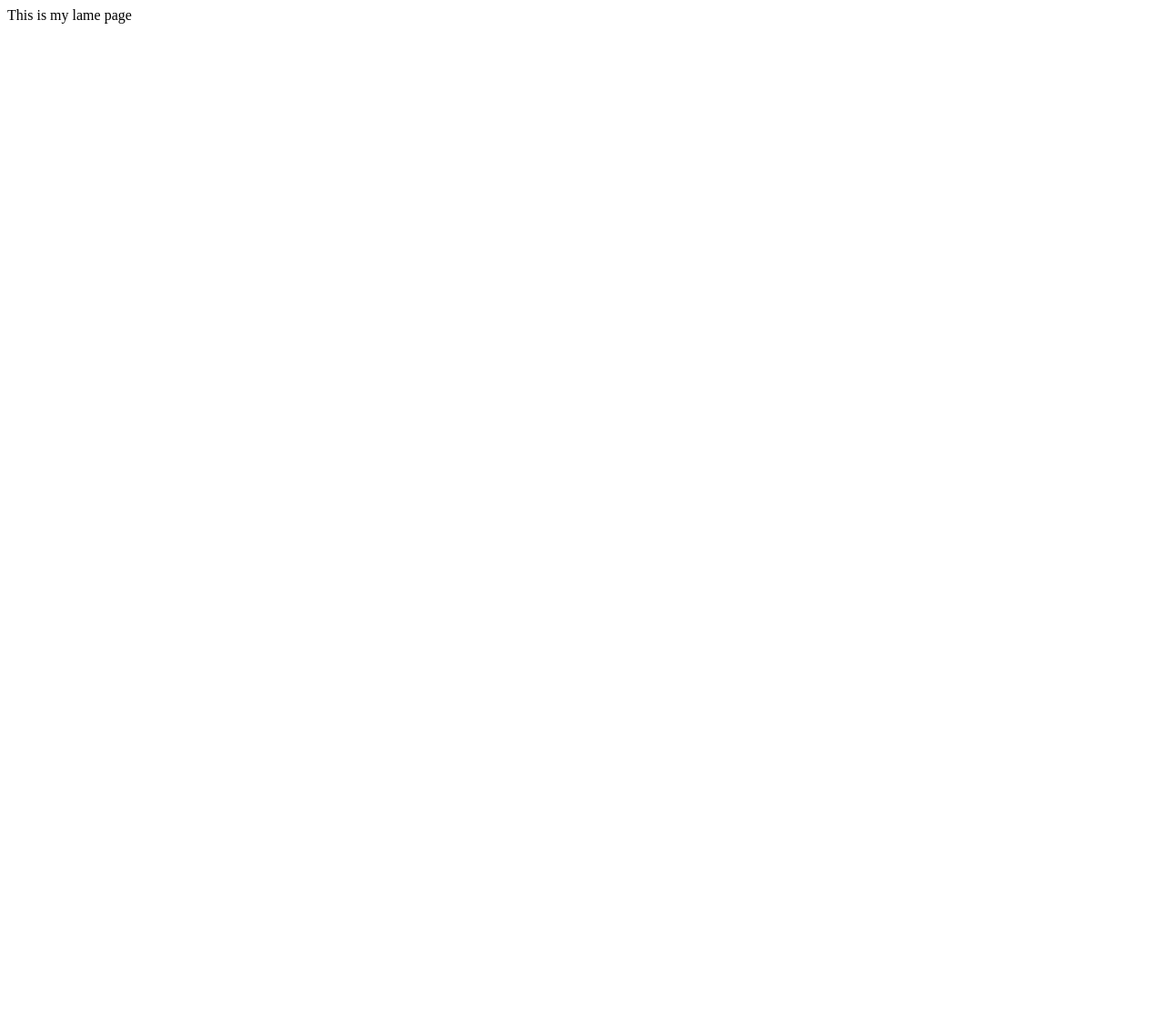
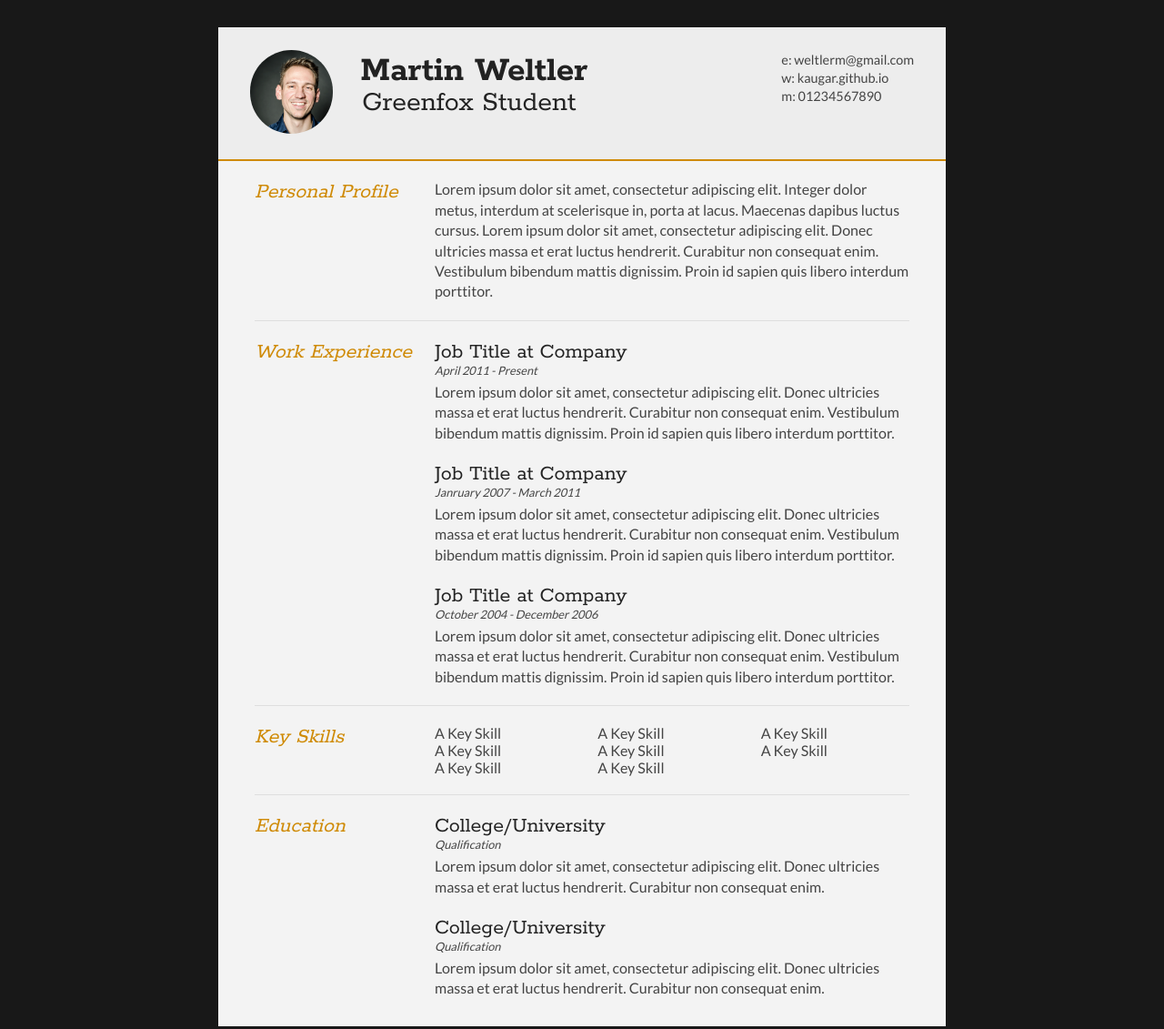
Before and after one commit to Kaugar/kaugar.github.io, a plain HTML site: page index.html in a window 1280 px wide. Shown: the whole page at 91% size. Before the commit the page ends 800 px from the top, so only its background shows below. Drawn offline with Linux system fonts and the light colour scheme.

Commit message:
starting modifications

```diff
--- a/index.html
+++ b/index.html
@@ -1 +1,136 @@
-This is my lame page
+<!DOCTYPE html>
+<html>
+<head>
+<title>Joe Bloggs - Curriculum Vitae</title>
+
+<meta name="viewport" content="width=device-width"/>
+<meta name="description" content="The Curriculum Vitae of Joe Bloggs."/>
+<meta charset="UTF-8">
+
+<link type="text/css" rel="stylesheet" href="style.css">
+<link href='http://fonts.googleapis.com/css?family=Rokkitt:400,700|Lato:400,300' rel='stylesheet' type='text/css'>
+
+<!--[if lt IE 9]>
+<script src="//html5shiv.googlecode.com/svn/trunk/html5.js"></script>
+<![endif]-->
+</head>
+<body id="top">
+<div id="cv" class="instaFade">
+	<div class="mainDetails">
+		<div id="headshot" class="quickFade">
+			<img src="Wm_profile3.png" alt="Martin Weltler" />
+		</div>
+
+		<div id="name">
+			<h1 class="quickFade delayTwo">Martin Weltler</h1>
+			<h2 class="quickFade delayThree">Greenfox Student</h2>
+		</div>
+
+		<div id="contactDetails" class="quickFade delayFour">
+			<ul>
+				<li>e: <a href="mailto:weltlerm@gmail.com" target="_blank">weltlerm@gmail.com</a></li>
+				<li>w: <a href="http://kaugar.github.io">kaugar.github.io</a></li>
+				<li>m: 01234567890</li>
+			</ul>
+		</div>
+		<div class="clear"></div>
+	</div>
+
+	<div id="mainArea" class="quickFade delayFive">
+		<section>
+			<article>
+				<div class="sectionTitle">
+					<h1>Personal Profile</h1>
+				</div>
+
+				<div class="sectionContent">
+					<p>Lorem ipsum dolor sit amet, consectetur adipiscing elit. Integer dolor metus, interdum at scelerisque in, porta at lacus. Maecenas dapibus luctus cursus. Lorem ipsum dolor sit amet, consectetur adipiscing elit. Donec ultricies massa et erat luctus hendrerit. Curabitur non consequat enim. Vestibulum bibendum mattis dignissim. Proin id sapien quis libero interdum porttitor.</p>
+				</div>
+			</article>
+			<div class="clear"></div>
+		</section>
+
+
+		<section>
+			<div class="sectionTitle">
+				<h1>Work Experience</h1>
+			</div>
+
+			<div class="sectionContent">
+				<article>
+					<h2>Job Title at Company</h2>
+					<p class="subDetails">April 2011 - Present</p>
+					<p>Lorem ipsum dolor sit amet, consectetur adipiscing elit. Donec ultricies massa et erat luctus hendrerit. Curabitur non consequat enim. Vestibulum bibendum mattis dignissim. Proin id sapien quis libero interdum porttitor.</p>
+				</article>
+
+				<article>
+					<h2>Job Title at Company</h2>
+					<p class="subDetails">Janruary 2007 - March 2011</p>
+					<p>Lorem ipsum dolor sit amet, consectetur adipiscing elit. Donec ultricies massa et erat luctus hendrerit. Curabitur non consequat enim. Vestibulum bibendum mattis dignissim. Proin id sapien quis libero interdum porttitor.</p>
+				</article>
+
+				<article>
+					<h2>Job Title at Company</h2>
+					<p class="subDetails">October 2004 - December 2006</p>
+					<p>Lorem ipsum dolor sit amet, consectetur adipiscing elit. Donec ultricies massa et erat luctus hendrerit. Curabitur non consequat enim. Vestibulum bibendum mattis dignissim. Proin id sapien quis libero interdum porttitor.</p>
+				</article>
+			</div>
+			<div class="clear"></div>
+		</section>
+
+
+		<section>
+			<div class="sectionTitle">
+				<h1>Key Skills</h1>
+			</div>
+
+			<div class="sectionContent">
+				<ul class="keySkills">
+					<li>A Key Skill</li>
+					<li>A Key Skill</li>
+					<li>A Key Skill</li>
+					<li>A Key Skill</li>
+					<li>A Key Skill</li>
+					<li>A Key Skill</li>
+					<li>A Key Skill</li>
+					<li>A Key Skill</li>
+				</ul>
+			</div>
+			<div class="clear"></div>
+		</section>
+
+
+		<section>
+			<div class="sectionTitle">
+				<h1>Education</h1>
+			</div>
+
+			<div class="sectionContent">
+				<article>
+					<h2>College/University</h2>
+					<p class="subDetails">Qualification</p>
+					<p>Lorem ipsum dolor sit amet, consectetur adipiscing elit. Donec ultricies massa et erat luctus hendrerit. Curabitur non consequat enim.</p>
+				</article>
+
+				<article>
+					<h2>College/University</h2>
+					<p class="subDetails">Qualification</p>
+					<p>Lorem ipsum dolor sit amet, consectetur adipiscing elit. Donec ultricies massa et erat luctus hendrerit. Curabitur non consequat enim.</p>
+				</article>
+			</div>
+			<div class="clear"></div>
+		</section>
+
+	</div>
+</div>
+<script type="text/javascript">
+var gaJsHost = (("https:" == document.location.protocol) ? "https://ssl." : "http://www.");
+document.write(unescape("%3Cscript src='" + gaJsHost + "google-analytics.com/ga.js' type='text/javascript'%3E%3C/script%3E"));
+</script>
+<script type="text/javascript">
+var pageTracker = _gat._getTracker("UA-3753241-1");
+pageTracker._initData();
+pageTracker._trackPageview();
+</script>
+</body>
+</html>
--- /dev/null
+++ b/style.css
@@ -0,0 +1,355 @@
+html,body,div,span,object,iframe,h1,h2,h3,h4,h5,h6,p,blockquote,pre,abbr,address,cite,code,del,dfn,em,img,ins,kbd,q,samp,small,strong,sub,sup,var,b,i,dl,dt,dd,ol,ul,li,fieldset,form,label,legend,table,caption,tbody,tfoot,thead,tr,th,td,article,aside,canvas,details,figcaption,figure,footer,header,hgroup,menu,nav,section,summary,time,mark,audio,video {
+border:0;
+font:inherit;
+font-size:100%;
+margin:0;
+padding:0;
+vertical-align:baseline;
+}
+
+article,aside,details,figcaption,figure,footer,header,hgroup,menu,nav,section {
+display:block;
+}
+
+html, body {background: #181818; font-family: 'Lato', helvetica, arial, sans-serif; font-size: 16px; color: #222;}
+
+.clear {clear: both;}
+
+p {
+	font-size: 1em;
+	line-height: 1.4em;
+	margin-bottom: 20px;
+	color: #444;
+}
+
+#cv {
+	width: 90%;
+	max-width: 800px;
+	background: #f3f3f3;
+	margin: 30px auto;
+}
+
+.mainDetails {
+	padding: 25px 35px;
+	border-bottom: 2px solid #cf8a05;
+	background: #ededed;
+}
+
+#name h1 {
+	font-size: 2.5em;
+	font-weight: 700;
+	font-family: 'Rokkitt', Helvetica, Arial, sans-serif;
+	margin-bottom: -6px;
+}
+
+#name h2 {
+	font-size: 2em;
+	margin-left: 2px;
+	font-family: 'Rokkitt', Helvetica, Arial, sans-serif;
+}
+
+#mainArea {
+	padding: 0 40px;
+}
+
+#headshot {
+	width: 12.5%;
+	float: left;
+	margin-right: 30px;
+}
+
+#headshot img {
+	width: 100%;
+	height: auto;
+	-webkit-border-radius: 50px;
+	border-radius: 50px;
+}
+
+#name {
+	float: left;
+}
+
+#contactDetails {
+	float: right;
+}
+
+#contactDetails ul {
+	list-style-type: none;
+	font-size: 0.9em;
+	margin-top: 2px;
+}
+
+#contactDetails ul li {
+	margin-bottom: 3px;
+	color: #444;
+}
+
+#contactDetails ul li a, a[href^=tel] {
+	color: #444;
+	text-decoration: none;
+	-webkit-transition: all .3s ease-in;
+	-moz-transition: all .3s ease-in;
+	-o-transition: all .3s ease-in;
+	-ms-transition: all .3s ease-in;
+	transition: all .3s ease-in;
+}
+
+#contactDetails ul li a:hover {
+	color: #cf8a05;
+}
+
+
+section {
+	border-top: 1px solid #dedede;
+	padding: 20px 0 0;
+}
+
+section:first-child {
+	border-top: 0;
+}
+
+section:last-child {
+	padding: 20px 0 10px;
+}
+
+.sectionTitle {
+	float: left;
+	width: 25%;
+}
+
+.sectionContent {
+	float: right;
+	width: 72.5%;
+}
+
+.sectionTitle h1 {
+	font-family: 'Rokkitt', Helvetica, Arial, sans-serif;
+	font-style: italic;
+	font-size: 1.5em;
+	color: #cf8a05;
+}
+
+.sectionContent h2 {
+	font-family: 'Rokkitt', Helvetica, Arial, sans-serif;
+	font-size: 1.5em;
+	margin-bottom: -2px;
+}
+
+.subDetails {
+	font-size: 0.8em;
+	font-style: italic;
+	margin-bottom: 3px;
+}
+
+.keySkills {
+	list-style-type: none;
+	-moz-column-count:3;
+	-webkit-column-count:3;
+	column-count:3;
+	margin-bottom: 20px;
+	font-size: 1em;
+	color: #444;
+}
+
+.keySkills ul li {
+	margin-bottom: 3px;
+}
+
+@media all and (min-width: 602px) and (max-width: 800px) {
+	#headshot {
+		display: none;
+	}
+
+	.keySkills {
+	-moz-column-count:2;
+	-webkit-column-count:2;
+	column-count:2;
+	}
+}
+
+@media all and (max-width: 601px) {
+	#cv {
+		width: 95%;
+		margin: 10px auto;
+		min-width: 280px;
+	}
+
+	#headshot {
+		display: none;
+	}
+
+	#name, #contactDetails {
+		float: none;
+		width: 100%;
+		text-align: center;
+	}
+
+	.sectionTitle, .sectionContent {
+		float: none;
+		width: 100%;
+	}
+
+	.sectionTitle {
+		margin-left: -2px;
+		font-size: 1.25em;
+	}
+
+	.keySkills {
+		-moz-column-count:2;
+		-webkit-column-count:2;
+		column-count:2;
+	}
+}
+
+@media all and (max-width: 480px) {
+	.mainDetails {
+		padding: 15px 15px;
+	}
+
+	section {
+		padding: 15px 0 0;
+	}
+
+	#mainArea {
+		padding: 0 25px;
+	}
+
+
+	.keySkills {
+	-moz-column-count:1;
+	-webkit-column-count:1;
+	column-count:1;
+	}
+
+	#name h1 {
+		line-height: .8em;
+		margin-bottom: 4px;
+	}
+}
+
+@media print {
+    #cv {
+        width: 100%;
+    }
+}
+
+@-webkit-keyframes reset {
+	0% {
+		opacity: 0;
+	}
+	100% {
+		opacity: 0;
+	}
+}
+
+@-webkit-keyframes fade-in {
+	0% {
+		opacity: 0;
+	}
+	40% {
+		opacity: 0;
+	}
+	100% {
+		opacity: 1;
+	}
+}
+
+@-moz-keyframes reset {
+	0% {
+		opacity: 0;
+	}
+	100% {
+		opacity: 0;
+	}
+}
+
+@-moz-keyframes fade-in {
+	0% {
+		opacity: 0;
+	}
+	40% {
+		opacity: 0;
+	}
+	100% {
+		opacity: 1;
+	}
+}
+
+@keyframes reset {
+	0% {
+		opacity: 0;
+	}
+	100% {
+		opacity: 0;
+	}
+}
+
+@keyframes fade-in {
+	0% {
+		opacity: 0;
+	}
+	40% {
+		opacity: 0;
+	}
+	100% {
+		opacity: 1;
+	}
+}
+
+.instaFade {
+    -webkit-animation-name: reset, fade-in;
+    -webkit-animation-duration: 1.5s;
+    -webkit-animation-timing-function: ease-in;
+
+	-moz-animation-name: reset, fade-in;
+    -moz-animation-duration: 1.5s;
+    -moz-animation-timing-function: ease-in;
+
+	animation-name: reset, fade-in;
+    animation-duration: 1.5s;
+    animation-timing-function: ease-in;
+}
+
+.quickFade {
+    -webkit-animation-name: reset, fade-in;
+    -webkit-animation-duration: 2.5s;
+    -webkit-animation-timing-function: ease-in;
+
+	-moz-animation-name: reset, fade-in;
+    -moz-animation-duration: 2.5s;
+    -moz-animation-timing-function: ease-in;
+
+	animation-name: reset, fade-in;
+    animation-duration: 2.5s;
+    animation-timing-function: ease-in;
+}
+
+.delayOne {
+	-webkit-animation-delay: 0, .5s;
+	-moz-animation-delay: 0, .5s;
+	animation-delay: 0, .5s;
+}
+
+.delayTwo {
+	-webkit-animation-delay: 0, 1s;
+	-moz-animation-delay: 0, 1s;
+	animation-delay: 0, 1s;
+}
+
+.delayThree {
+	-webkit-animation-delay: 0, 1.5s;
+	-moz-animation-delay: 0, 1.5s;
+	animation-delay: 0, 1.5s;
+}
+
+.delayFour {
+	-webkit-animation-delay: 0, 2s;
+	-moz-animation-delay: 0, 2s;
+	animation-delay: 0, 2s;
+}
+
+.delayFive {
+	-webkit-animation-delay: 0, 2.5s;
+	-moz-animation-delay: 0, 2.5s;
+	animation-delay: 0, 2.5s;
+}
```
Also changed, not shown: Wm_profile3.png (added), headshot.jpg (added).
